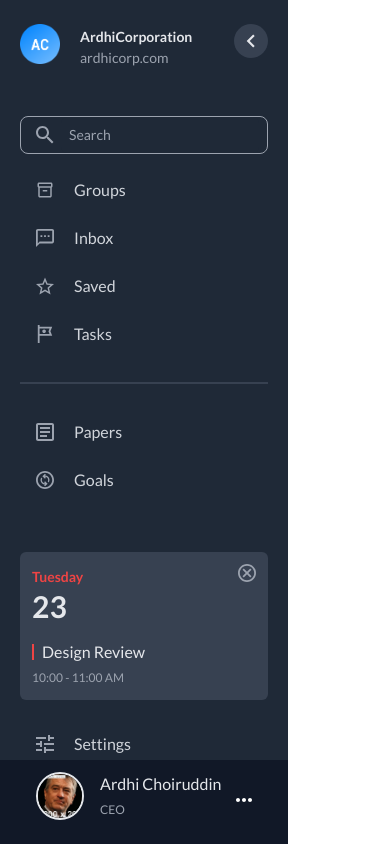
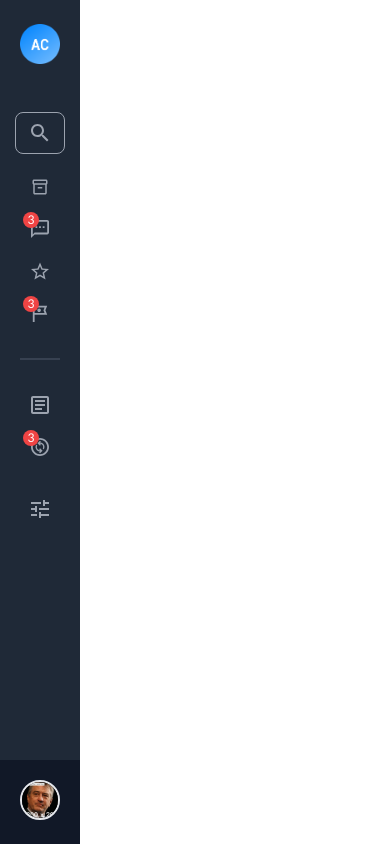
Before and after one commit to ardhichoiruddin/tailwind-component, a plain HTML site: page sidebar/sidebar1/index.html in a window 390 px wide. Drawn offline with nearby package versions, Linux system fonts and the light colour scheme.

Commit message:
upadate sidebar 1 and update readme.md in sidebar

```diff
--- a/sidebar/sidebar1/index.html
+++ b/sidebar/sidebar1/index.html
@@ -17,18 +17,18 @@
 </style>
 
 <body>
-    <aside class="w-72 h-screen flex flex-col justify-between bg-gray-800 relative">
+    <aside class="w-20 sm:w-28 lg:w-72 h-screen flex flex-col justify-between bg-gray-800 relative">
         <div class="overflow-x-auto pb-6">
             <div class="px-5 py-6">
-                <div class="flex items-start justify-between">
+                <div class="flex items-start justify-center lg:justify-between">
                     <div class="flex items-start">
                         <img class="w-10" src="../images/logo.png" alt="logo"/>
-                        <div class="ml-5">
+                        <div class="ml-5 hidden lg:block">
                             <span class="text-sm text-gray-200 font-bold">ArdhiCorporation</span>
                             <div class="text-gray-400 text-sm">ardhicorp.com</div>
                         </div>
                     </div>
-                    <div>
+                    <div class="hidden lg:block">
                         <button class="focus:outline-none bg-gray-700 p-1 rounded-full">
                             <svg xmlns="http://www.w3.org/2000/svg" height="26px" width="26px" viewBox="0 0 24 24" fill="rgba(229, 231, 235)"><path d="M0 0h24v24H0V0z" fill="none"/>
                                 <path d="M15.41 7.41L14 6l-6 6 6 6 1.41-1.41L10.83 12l4.58-4.59z"/>
@@ -40,19 +40,28 @@
             <div class="px-5 pt-6">
                 <div>
                     <ul>
-                        <li>
-                            <div class="flex items-center border px-2 rounded-lg border-gray-400">
+                        <li class="flex justify-center lg:justify-start">
+                            <div class="hidden lg:block">
+                                <div class="flex items-center border px-2 rounded-lg border-gray-400">
+                                    <div class="relative z-20 px-1">
+                                        <svg xmlns="http://www.w3.org/2000/svg" height="24px" viewBox="0 0 24 24" width="24px" fill="rgb(156,163,175)">
+                                            <path d="M0 0h24v24H0V0z" fill="none"/><path d="M15.5 14h-.79l-.28-.27C15.41 12.59 16 11.11 16 9.5 16 5.91 13.09 3 9.5 3S3 5.91 3 9.5 5.91 16 9.5 16c1.61 0 3.09-.59 4.23-1.57l.27.28v.79l5 4.99L20.49 19l-4.99-5zm-6 0C7.01 14 5 11.99 5 9.5S7.01 5 9.5 5 14 7.01 14 9.5 11.99 14 9.5 14z"/>
+                                        </svg>
+                                    </div>
+                                    <input class="px-2 py-2 w-full rounded-md bg-gray-800 focus:outline-none text-gray-400 text-sm" placeholder="Search"/>
+                                </div>
+                            </div>
+                            <div class="inline-block border p-2 rounded-lg bg-gray-800 border-gray-400 block lg:hidden">
                                 <div class="relative z-20 px-1">
                                     <svg xmlns="http://www.w3.org/2000/svg" height="24px" viewBox="0 0 24 24" width="24px" fill="rgb(156,163,175)">
                                         <path d="M0 0h24v24H0V0z" fill="none"/><path d="M15.5 14h-.79l-.28-.27C15.41 12.59 16 11.11 16 9.5 16 5.91 13.09 3 9.5 3S3 5.91 3 9.5 5.91 16 9.5 16c1.61 0 3.09-.59 4.23-1.57l.27.28v.79l5 4.99L20.49 19l-4.99-5zm-6 0C7.01 14 5 11.99 5 9.5S7.01 5 9.5 5 14 7.01 14 9.5 11.99 14 9.5 14z"/>
                                     </svg>
                                 </div>
-                                <input class="px-2 py-2 w-full rounded-md bg-gray-800 focus:outline-none text-gray-400 text-sm" placeholder="Search"/>
                             </div>
                         </li>
-                        <li class="py-3 px-4 mt-3">
-                            <div class="flex items-center">
-                                <div class="mr-5">
+                        <li class="py-3 px-4 mt-3 flex justify-center lg:justify-start">
+                            <div class="inline-block lg:flex items-center">
+                                <div class="lg:mr-5">
                                     <svg xmlns="http://www.w3.org/2000/svg" enable-background="new 0 0 24 24" height="18px"  width="18px" viewBox="0 0 24 24" fill="rgb(156,163,175)">
                                         <g>
                                             <rect fill="none" height="24" width="24"/>
@@ -65,66 +74,70 @@
                                         </g>
                                     </svg>
                                 </div>
-                                <span class="text-base font-medium text-gray-300">Groups</span>
+                                <span class="text-base font-medium text-gray-300 hidden lg:block">Groups</span>
                             </div>
                         </li>
-                        <li class="py-3 px-4">
+                        <li class="py-3 px-4 flex justify-center lg:justify-start">
                             <div class="flex items-center">
-                                <div class="mr-5">
+                                <div class="lg:mr-5 relative">
                                     <svg width="18px" height="18px" viewBox="0 0 20 20" fill="none" xmlns="http://www.w3.org/2000/svg">
                                         <path d="M18 0H2C0.9 0 0 0.9 0 2V20L4 16H18C19.1 16 20 15.1 20 14V2C20 0.9 19.1 0 18 0ZM18 14H4L2 16V2H18V14ZM5 7H7V9H5V7ZM9 7H11V9H9V7ZM13 7H15V9H13V7Z" fill="rgb(156,163,175)"/>
                                     </svg>
+                                    <span class="absolute top-0 left-0 text-xs w-4 h-4 rounded-full bg-red-500 text-white p-0.5 flex items-center justify-center -mt-2 -ml-2">3</span>
                                 </div>
-                                <span class="text-base font-medium text-gray-300">Inbox</span>
+                                <span class="text-base font-medium text-gray-300 hidden lg:block">Inbox</span>
                             </div>
                         </li>
-                        <li class="py-3 px-4">
+                        <li class="py-3 px-4 flex justify-center lg:justify-start">
                             <div class="flex items-center">
-                                <div class="mr-5">
+                                <div class="lg:mr-5">
                                     <svg width="18px" height="18px" viewBox="0 0 20 19" fill="none" xmlns="http://www.w3.org/2000/svg">
                                         <path d="M20 7.24L12.81 6.62L10 0L7.19 6.63L0 7.24L5.46 11.97L3.82 19L10 15.27L16.18 19L14.55 11.97L20 7.24ZM10 13.4L6.24 15.67L7.24 11.39L3.92 8.51L8.3 8.13L10 4.1L11.71 8.14L16.09 8.52L12.77 11.4L13.77 15.68L10 13.4Z" fill="rgb(156,163,175)"/>
                                     </svg>
                                 </div>
-                                <span class="text-base font-medium text-gray-300">Saved</span>
+                                <span class="text-base font-medium text-gray-300 hidden lg:block">Saved</span>
                             </div>
                         </li>
-                        <li class="py-3 px-4">
+                        <li class="py-3 px-4 flex justify-center lg:justify-start">
                             <div class="flex items-center">
-                                <div class="relative mr-5">
+                                <div class="lg:mr-5 relative">
                                     <svg width="18px" height="18px" viewBox="0 0 16 20" fill="" xmlns="http://www.w3.org/2000/svg">
                                         <path d="M16 2H8H7H2V0H0V2V12V20H2V12H6H7H16L14 7L16 2ZM12.14 7.74L13.04 10H7H6H2V4H7H8H13.05L12.15 6.26L11.85 7L12.14 7.74ZM9 7C9 8.1 8.1 9 7 9C5.9 9 5 8.1 5 7C5 5.9 5.9 5 7 5C8.1 5 9 5.9 9 7Z" fill="rgb(156,163,175)"/>
                                     </svg>
+                                    <span class="absolute top-0 left-0 text-xs w-4 h-4 rounded-full bg-red-500 text-white p-0.5 flex items-center justify-center -mt-2 -ml-2">3</span>
                                 </div>
-                                <span class="text-base font-medium text-gray-300">Tasks</span>
+                                <span class="text-base font-medium text-gray-300 hidden lg:block">Tasks</span>
                             </div>
                         </li>
                     </ul>
                     <hr class="border border-gray-700 my-6"/>
                     <ul>
-                        <li class="py-3 px-4 mt-3">
+                        <li class="py-3 px-4 flex justify-center lg:justify-start">
                             <div class="flex items-center">
-                                <div class="mr-5">
+                                <div class="lg:mr-5 relative">
                                     <svg width="18" height="18" viewBox="0 0 18 18" fill="none" xmlns="http://www.w3.org/2000/svg">
                                         <path d="M16 2V16H2V2H16ZM16 0H2C0.9 0 0 0.9 0 2V16C0 17.1 0.9 18 2 18H16C17.1 18 18 17.1 18 16V2C18 0.9 17.1 0 16 0Z" fill="rgb(156,163,175)"/>
                                         <path d="M11 14H4V12H11V14ZM14 10H4V8H14V10ZM14 6H4V4H14V6Z" fill="rgb(156,163,175)"/>
                                     </svg>
+                                    <span class="absolute top-0 left-0 text-xs w-4 h-4 rounded-full bg-red-500 text-white p-0.5 flex items-center justify-center -mt-2 -ml-2 hidden">3</span>
                                 </div>
-                                <span class="text-base font-medium text-gray-300">Papers</span>
+                                <span class="text-base font-medium text-gray-300 hidden lg:block">Papers</span>
                             </div>
                         </li>
-                        <li class="py-3 px-4">
+                        <li class="py-3 px-4 flex justify-center lg:justify-start">
                             <div class="flex items-center">
-                                <div class="mr-5">
+                                <div class="lg:mr-5 relative">
                                     <svg width="18" height="18" viewBox="0 0 20 20" fill="none" xmlns="http://www.w3.org/2000/svg">
                                         <path d="M10 0C4.48 0 0 4.48 0 10C0 15.52 4.48 20 10 20C15.52 20 20 15.52 20 10C20 4.48 15.52 0 10 0ZM10 18C5.59 18 2 14.41 2 10C2 5.59 5.59 2 10 2C14.41 2 18 5.59 18 10C18 14.41 14.41 18 10 18ZM14.17 12.76L13.07 11.66C13.78 10.33 13.6 8.65 12.48 7.53C11.79 6.84 10.9 6.5 10 6.5C9.97 6.5 9.94 6.51 9.91 6.51L11 7.6L9.94 8.66L7.11 5.83L9.94 3L11 4.06L10.04 5.02C11.31 5.03 12.57 5.5 13.54 6.46C15.24 8.17 15.45 10.82 14.17 12.76ZM12.89 14.17L10.06 17L9 15.94L9.95 14.99C8.69 14.98 7.43 14.49 6.47 13.53C4.76 11.82 4.55 9.18 5.83 7.24L6.93 8.34C6.22 9.67 6.4 11.35 7.52 12.47C8.22 13.17 9.15 13.51 10.08 13.48L9 12.4L10.06 11.34L12.89 14.17Z" fill="rgb(156,163,175)"/>
                                     </svg>
+                                    <span class="absolute top-0 left-0 text-xs w-4 h-4 rounded-full bg-red-500 text-white p-0.5 flex items-center justify-center -mt-2 -ml-2">3</span>
                                 </div>
-                                <span class="text-base font-medium text-gray-300">Goals</span>
+                                <span class="text-base font-medium text-gray-300 hidden lg:block">Goals</span>
                             </div>
                         </li>
                     </ul>
                 </div>
-                <div class="mt-12">
+                <div class="mt-12 hidden lg:block">
                     <div class="p-3 rounded-md bg-gray-700 relative">
                         <div>
                             <div>
@@ -150,33 +163,33 @@
                 </div>
                 <div class="mt-5">
                     <ul>
-                        <li class="py-3 px-4">
+                        <li class="py-3 px-4 flex justify-center lg:justify-start">
                             <div class="flex items-center">
-                                <div class="mr-5">
+                                <div class="lg:mr-5">
                                     <svg width="18" height="18" viewBox="0 0 18 18" fill="none" xmlns="http://www.w3.org/2000/svg">
                                         <path d="M0 14V16H6V14H0ZM0 2V4H10V2H0ZM10 18V16H18V14H10V12H8V18H10ZM4 6V8H0V10H4V12H6V6H4ZM18 10V8H8V10H18ZM12 6H14V4H18V2H14V0H12V6Z" fill="rgb(156,163,175)"/>
                                     </svg>
                                 </div>
-                                <span class="text-base font-medium text-gray-300">Settings</span>
+                                <span class="text-base font-medium text-gray-300 hidden lg:block">Settings</span>
                             </div>
                         </li>
                     </ul>
                 </div>
             </div>
         </div>
-        <div class="relative bottom-0 w-full px-5 pt-3 pb-6 bg-gray-900">
-            <div class="px-4">
+        <div class="relative bottom-0 w-full px-5 pt-5 lg:pt-3 pb-6 bg-gray-900">
+            <div class="sm:px-4">
                 <div class="flex items-center justify-between">
                     <div class="flex items-start">
-                        <div class="w-12 h-12 rounded-full overflow-hidden border-2">
+                        <div class="w-10 lg:w-12 h-10 lg:h-12 rounded-full overflow-hidden border-2">
                             <img class="w-full h-full object-cover" src="../images/dummy-200x200-RobertDeNiro.jpg" alt="dummy image" />
                         </div>
-                        <div class="pl-4">
+                        <div class="pl-4 hidden lg:block">
                             <h3 class="text-gray-200 text-base">Ardhi Choiruddin</h3>
                             <span class="text-gray-400 text-xs">CEO</span>
                         </div>
                     </div>
-                    <div>
+                    <div class="hidden lg:block">
                         <button class="focus:outline-none">
                             <svg width="16" height="4" viewBox="0 0 16 4" fill="none" xmlns="http://www.w3.org/2000/svg">
                                 <path d="M2 0C0.9 0 0 0.9 0 2C0 3.1 0.9 4 2 4C3.1 4 4 3.1 4 2C4 0.9 3.1 0 2 0ZM14 0C12.9 0 12 0.9 12 2C12 3.1 12.9 4 14 4C15.1 4 16 3.1 16 2C16 0.9 15.1 0 14 0ZM8 0C6.9 0 6 0.9 6 2C6 3.1 6.9 4 8 4C9.1 4 10 3.1 10 2C10 0.9 9.1 0 8 0Z" fill="white"/>
```
Also changed, not shown: sidebar/images/sidebar-1.png (added), 1 other file.
